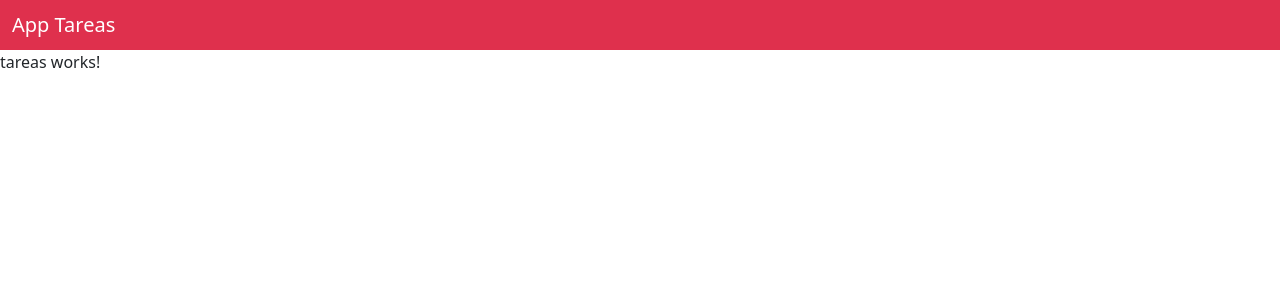
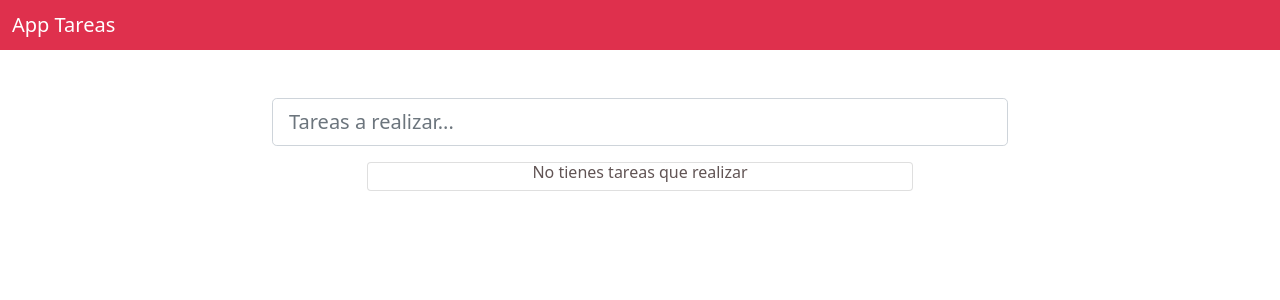
Before and after one commit to miryambathilde/tareas, an Angular app: page / in a window 1280 px wide. Shown: the top 300 px of the page. Built offline with nearby package versions, Linux system fonts and the light colour scheme.

Commit message:
maquetacion y estilos componente tareas

```diff
--- a/src/app/componentes/tareas/tareas.component.css
+++ b/src/app/componentes/tareas/tareas.component.css
@@ -0,0 +1,4 @@
+.card{
+  text-align: center;
+  color: rgb(97, 84, 84);
+}
--- a/src/app/componentes/tareas/tareas.component.html
+++ b/src/app/componentes/tareas/tareas.component.html
@@ -1 +1,12 @@
-<p>tareas works!</p>
+<div class="container mt-5">
+  <div class="row">
+    <div class="col-lg-8 offset-lg-2">
+      <input type="text" class="form-control form-control-lg" placeholder="Tareas a realizar...">
+    </div>
+    <div class="col-lg-6 offset-lg-3">
+      <div class="card mt-3">
+        <h6>No tienes tareas que realizar</h6>
+      </div>
+    </div>
+  </div>
+</div>
```
